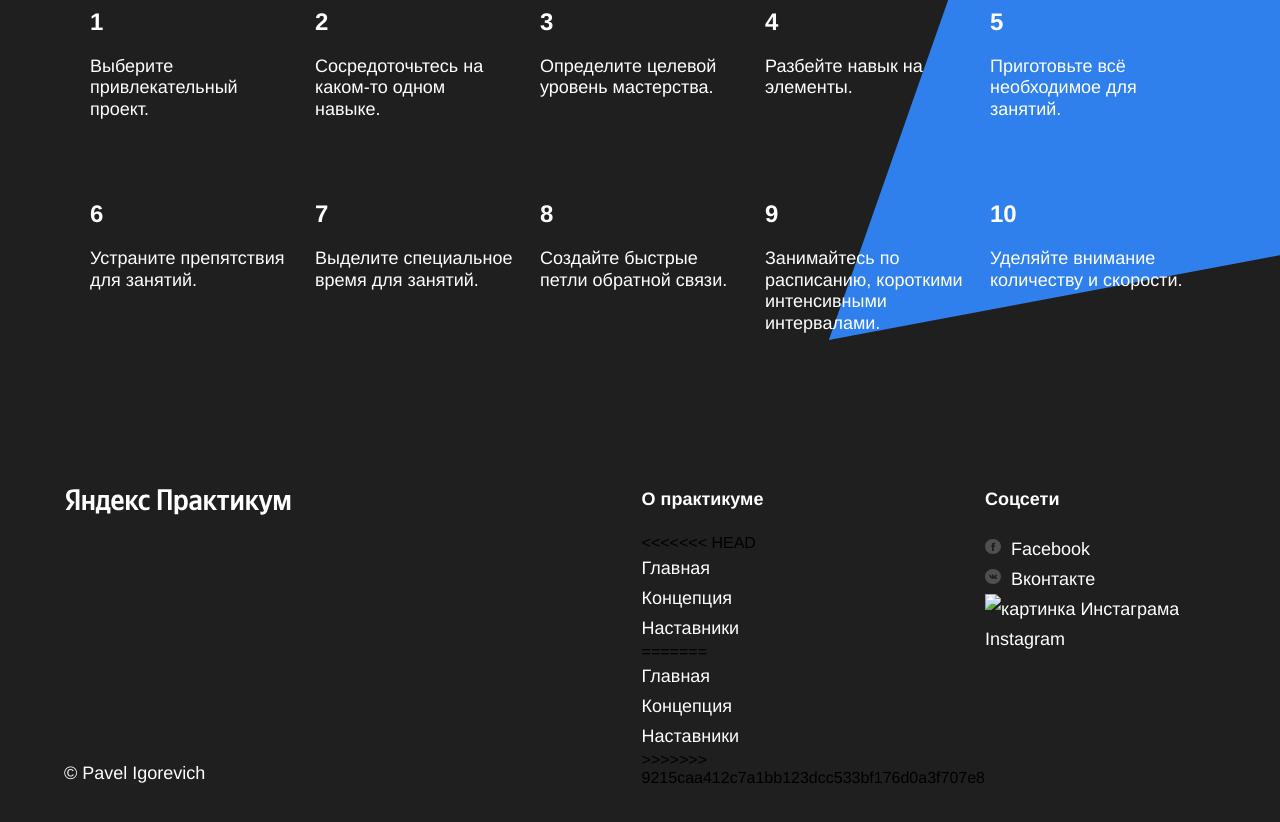
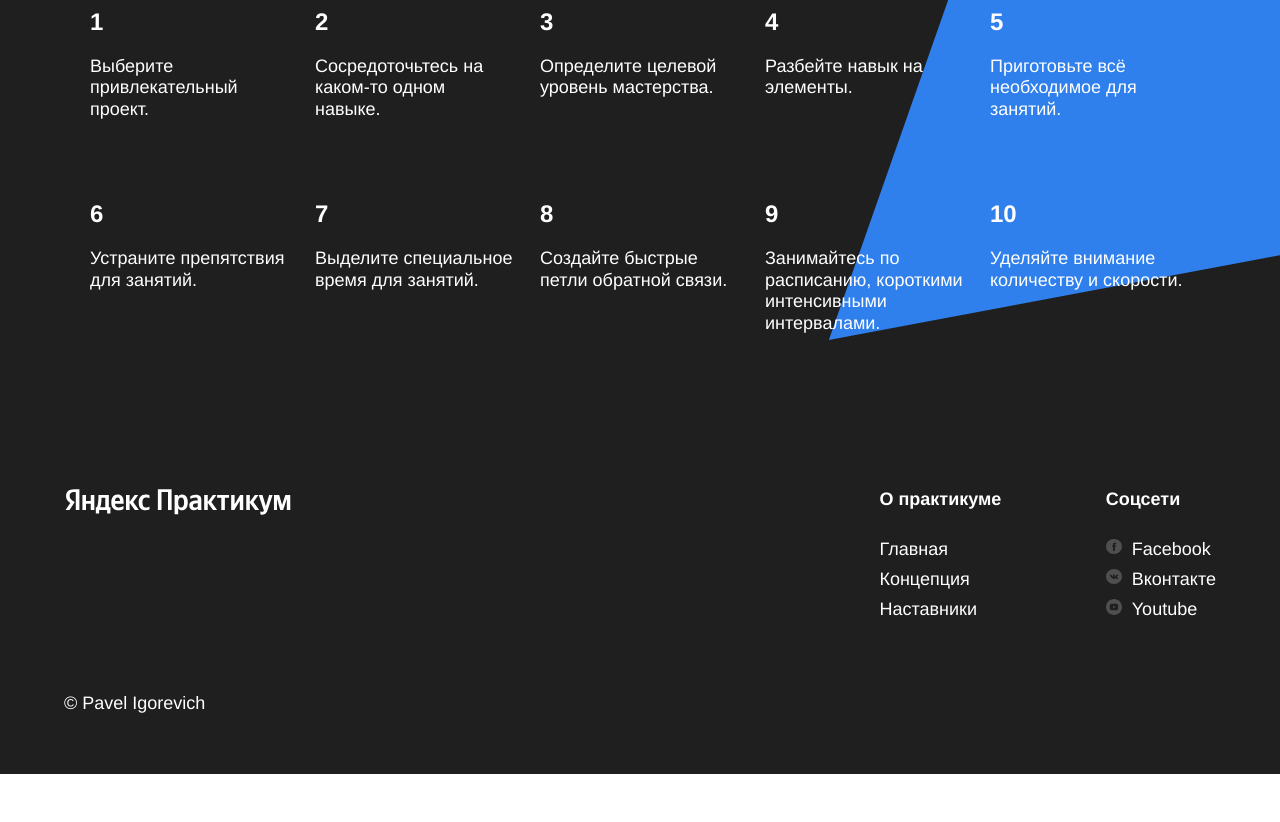
Before and after one commit to parsifalty/how-to-learn, a plain HTML site: page index.html in a window 1280 px wide. Shown: the part 3182-4004 px from the top of the page. After the commit the page ends 3956 px from the top, so only its background shows below. Drawn offline with Linux system fonts and the light colour scheme.

Commit message:
Added another footer icon

```diff
--- a/index.html
+++ b/index.html
@@ -129,15 +129,9 @@
       <nav class="footer__column footer__column_content_info">
         <h2 class="footer__column-heading">О практикуме</h2>
         <ul class="footer__column-links">
-<<<<<<< HEAD
         <li><a href="#" class="footer__column-link">Главная</a></li>
         <li><a href="#" class="footer__column-link">Концепция</a></li>
         <li><a href="#" class="footer__column-link">Наставники</a></li>
-=======
-        <li><a href="#" class="footer__column-link">Главная</a> </li>
-        <li><a href="#" class="footer__column-link">Концепция</a> </li>
-        <li><a href="#" class="footer__column-link">Наставники</a> </li>
->>>>>>> 9215caa412c7a1bb123dcc533bf176d0a3f707e8
         </ul>
       </nav>
       <nav class="footer__column footer__column_content_social">
@@ -145,7 +139,7 @@
         <ul class="footer__column-links">
           <li><a href=# class="footer__column-link"><img src="./images/facebook_color_white.svg" class="footer__social-icon" alt="Картинка фейсбука">Facebook</a></li>
           <li><a href=# class="footer__column-link"><img src="./images/vk_color_white.svg" class="footer__social-icon" alt="Картинка Вконтакте">Вконтакте</a></li>
-          <li><a href=# class="footer__column-link"><img src="./images/instagram_color_white.svg" class="footer__social-icon" alt="картинка Инстаграма">Instagram</a></li>
+          <li><a href=# class="footer__column-link"><img src="./images/youtube-icon.svg" class="footer__social-icon" alt="картинка Ютуба">Youtube</a></li>
         </ul>
       </nav>
     </div>
```
Also changed, not shown: 1 other file.
